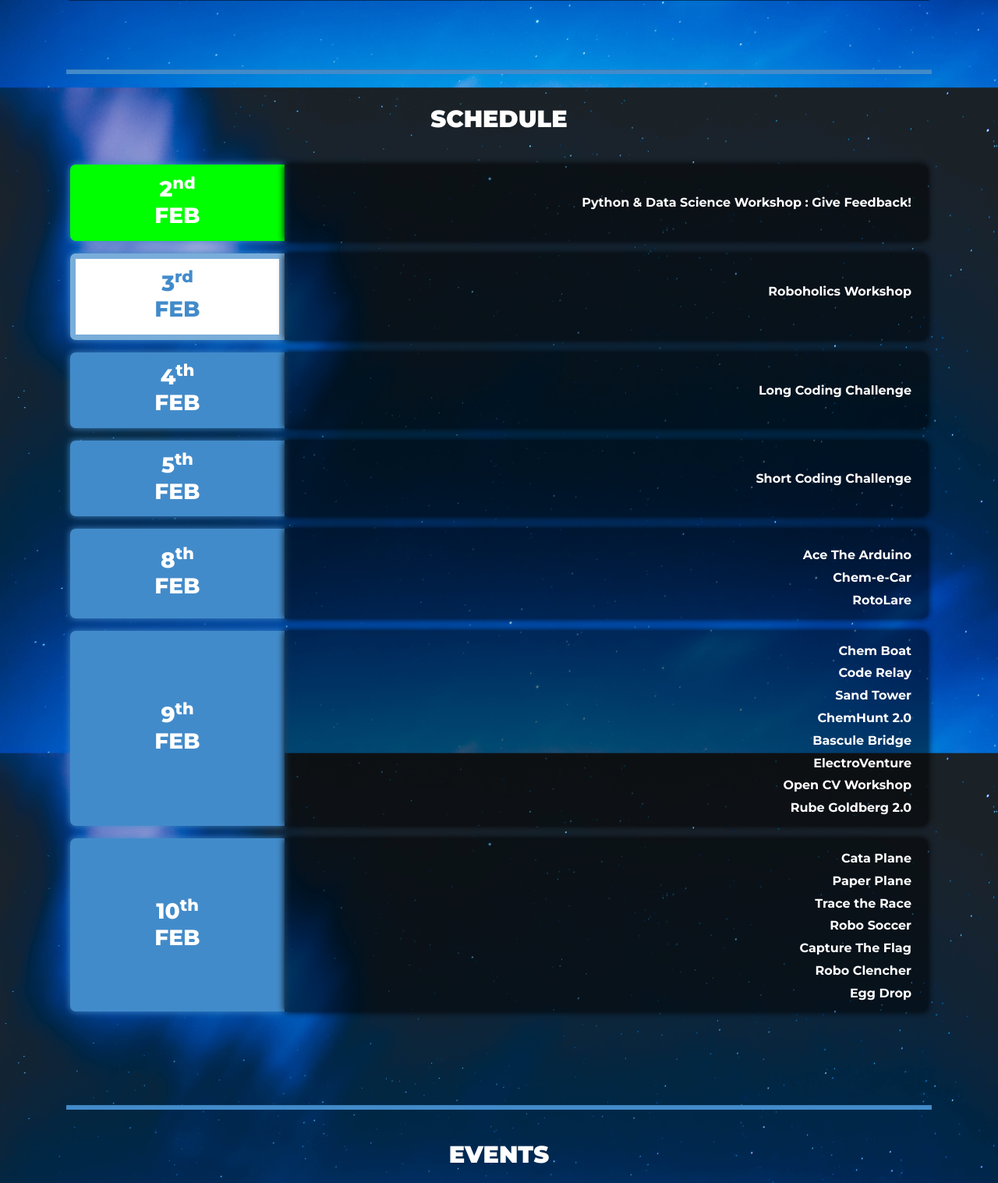
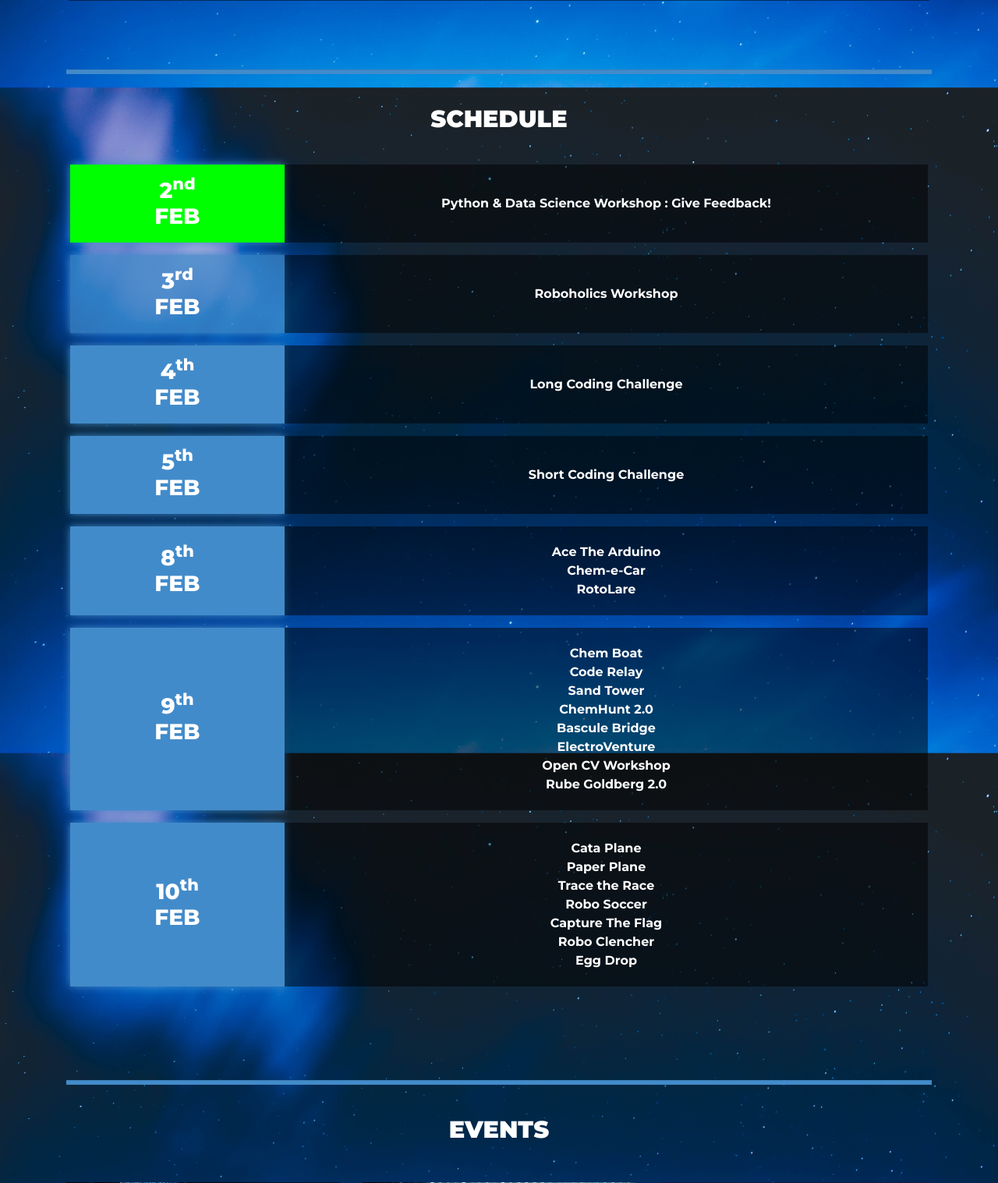
Before and after one commit to ParthPant/prodyogiki19, a PHP site: page / in a window 1280 px wide. Shown: the part 1541-3058 px from the top of the page at 78% size. Run offline with PHP 8.4, Linux system fonts and the light colour scheme.

Commit message:
Sponsors & Schedule

```diff
--- a/css/style.css
+++ b/css/style.css
@@ -365,6 +365,15 @@
 
 /* //banner text */
 
+/* Frequents */
+hr.seperator {
+    background-color: #428bca;
+    height: 5px;
+    margin: 1em 0;
+}
+
+
+
 /* ABOUT US */
 
 #nithLogo {
@@ -391,25 +400,24 @@
 
 /* SCHEDULE */
 
-#schedule .event-card {
-    box-shadow: 0 0 10px #010101;
+
+.event-card {
     background: rgba(0, 0, 0, 0.5);
-    padding: 10px 21px;
+    padding: 21px 21px;
     font-size: 1.2em;
     color: #aaa;
-    text-align: right;
-    border-radius: 7px;
-    border-top-left-radius: 0;
-    border-bottom-left-radius: 0;
+    text-align: center;
     font-weight: 700;
+    min-height: 100px;
+    display: flex;
+    flex-wrap: wrap;
+    align-items: center;
+    justify-content:center;
 }
 
 #schedule .date {
     box-shadow: 0 0 10px #428bca;
     padding: 15px;
-    border-radius: 7px;
-    border-top-right-radius: 0;
-    border-bottom-right-radius: 0;
     display: flex;
     align-items: center;
     justify-content: center;
@@ -418,26 +426,27 @@
 }
 
 #schedule .date.active {
-    background: #fff;
-    color: #428bca;
+    color: #fff;
     animation: blinkish 1s infinite;
 }
 
-@keyframes blinkish{
+@keyframes blinkish {
     0% {
-        border : 2mm solid transparent;
+        background: transparent;
     }
+
     50% {
-        border: 2mm solid #428bca;
+        background: #428bca;
     }
+
     100% {
-        border : 2mm solid transparent;
+        background: transparent;
     }
 }
 
 #schedule .date.off {
-    background:#0f0;
-    color:#fff;
+    background: #0f0;
+    color: #fff;
 }
 
 #schedule .date h3 {
@@ -467,10 +476,11 @@
 
 .label {
     margin-top: 100px;
-    padding-bottom: 30px;
     font-size: 24px;
+    margin-bottom: 12px;
     color: black;
 }
+
 
 .sponsor img {
     max-width: 360px;
@@ -504,14 +514,16 @@
     font-size: 1em;
 }
 
-.scheduleLink {
+a.scheduleLink {
     color: white;
     cursor: pointer;
     transition: all 0.3s;
     font-size: 16px;
+    display : block;
+    flex : 100%;
 }
 
-.scheduleLink:hover {
+a.scheduleLink:hover {
     color: white;
     font-size: 20px;
 }
--- a/index.html
+++ b/index.html
@@ -181,44 +181,44 @@
         <section id="schedule">
             <div class="container py-3">
                 <br>
-                <hr style="background: #428bca;height: 5px;">
+                <hr class="seperator">
                 <br>
                 <h3 class="agile-head text-center">Schedule</h3>
                 <br>
                 <div class="row my-3">
-                    <div class="col-3 text-center date off">
+                    <div class="col-lg-3 col-md-3 col-sm-12 text-center date off">
                         <h3>2<sup>nd</sup><br>FEB</h3>
                     </div>
-                    <div class="col-9 event-card " style="padding-top: 33px">
+                    <div class="col-lg-9 col-md-9 col-sm-12 event-card " >
                         <a href="#datathonWorkshop" class="scheduleLink">Python & Data Science Workshop : Give
                             Feedback!</a>
                     </div>
                 </div>
 
                 <div class="row my-3">
-                    <div class="col-3 text-center date active">
+                    <div class="col-lg-3 col-md-3 col-sm-12 text-center date active">
                         <h3>3<sup>rd</sup><br>FEB</h3>
                     </div>
-                    <div class="col-9 event-card " style="padding-top: 33px">
+                    <div class="col-lg-9 col-md-9 col-sm-12 event-card " >
                         <a href="#roboholicWorkshop" class="scheduleLink">Roboholics Workshop</a>
                     </div>
                 </div>
 
                 <div class="row my-3">
-                    <div class=" text-center col-3 date ">
+                    <div class=" col-lg-3 col-md-3 col-sm-12 text-center date ">
                         <h3>4<sup>th</sup><br>FEB</h3>
                     </div>
-                    <div class="col-9 event-card " style="padding-top: 33px">
+                    <div class="col-lg-9 col-md-9 col-sm-12 event-card ">
                         <a href="#longCoding" class="scheduleLink">Long Coding Challenge</a>
                     </div>
                 </div>
 
 
                 <div class="row my-3">
-                    <div class=" text-center col-3 date ">
+                    <div class=" col-lg-3 col-md-3 col-sm-12 text-center date ">
                         <h3>5<sup>th</sup><br>FEB</h3>
                     </div>
-                    <div class="col-9 event-card " style="padding-top: 33px">
+                    <div class="col-lg-9 col-md-9 col-sm-12 event-card ">
                         <a href="#shortCoding" class="scheduleLink">Short Coding Challenge</a>
                     </div>
                 </div>
@@ -227,50 +227,51 @@
                             <div class=" text-center date ">
                                 <h3>7<sup>th</sup><br>FEB</h3>
                             </div>
-                            <div class="col-9 event-card ">
+                            <div class="col-lg-9 col-md-9 col-sm-12 event-card ">
                                 <a href="#dataThon" class="scheduleLink">Datathon</a>
                             </div>
                         </div> -->
 
                 <div class="row my-3">
-                    <div class=" text-center col-3 date ">
+                    <div class=" col-lg-3 col-md-3 col-sm-12 text-center date ">
                         <h3>8<sup>th</sup><br>FEB</h3>
                     </div>
-                    <div class="col-9 event-card " style="padding-top: 18px">
-                        <a href="#aceArduino" class="scheduleLink">Ace The Arduino</a><br>
-                        <a href="#chemecar" class="scheduleLink">Chem-e-Car</a><br>
-                        <a href="#rotolare" class="scheduleLink">RotoLare</a><br>
+                    <div class="col-lg-9 col-md-9 col-sm-12 event-card ">
+                        <div>
+                            <a href="#aceArduino" class="scheduleLink">Ace The Arduino</a>
+                            <a href="#chemecar" class="scheduleLink">Chem-e-Car</a>
+                            <a href="#rotolare" class="scheduleLink">RotoLare</a>
+                        </div>
                     </div>
                 </div>
 
                 <div class="row my-3">
-                    <div class=" text-center col-3 date ">
+                    <div class=" col-lg-3 col-md-3 col-sm-12 text-center date ">
                         <h3>9<sup>th</sup><br>FEB</h3>
                     </div>
-                    <div class="col-9 event-card ">
-                        <a href="#chemBoat" class="scheduleLink"> Chem Boat</a><br>
-                        <a href="#codeRelay" class="scheduleLink"> Code Relay</a> <br>
-                        <a href="#sandTower" class="scheduleLink"> Sand Tower</a> <br>
-                        <a href="#chemHunt" class="scheduleLink"> ChemHunt 2.0</a><br>
-                        <a href="#basculeBridge" class="scheduleLink"> Bascule Bridge</a><br>
-                        <a href="#electroventure" class="scheduleLink"> ElectroVenture</a><br>
-                        <a href="#opencv" class="scheduleLink"> Open CV Workshop</a><br>
+                    <div class="col-lg-9 col-md-9 col-sm-12 event-card ">
+                        <a href="#chemBoat" class="scheduleLink"> Chem Boat</a>
+                        <a href="#codeRelay" class="scheduleLink"> Code Relay</a>
+                        <a href="#sandTower" class="scheduleLink"> Sand Tower</a>
+                        <a href="#chemHunt" class="scheduleLink"> ChemHunt 2.0</a>
+                        <a href="#basculeBridge" class="scheduleLink"> Bascule Bridge</a>
+                        <a href="#electroventure" class="scheduleLink"> ElectroVenture</a>
+                        <a href="#opencv" class="scheduleLink"> Open CV Workshop</a>
                         <a href="#rubeGoldberg" class="scheduleLink"> Rube Goldberg 2.0</a>
                     </div>
                 </div>
 
                 <div class="row my-3">
-                    <div class=" text-center col-3 date " style="text-align:center">
+                    <div class=" col-lg-3 col-md-3 col-sm-12 text-center date " style="text-align:center">
                         <h3>10<sup>th</sup><br>FEB</h3>
                     </div>
-                    <div class="col-9 event-card ">
-                        <a href="#cataplane" class="scheduleLink">Cata Plane</a> <br>
+                    <div class="col-lg-9 col-md-9 col-sm-12 event-card ">
+                        <a href="#cataplane" class="scheduleLink">Cata Plane</a>
                         <a href="#paperPlane" class="scheduleLink">Paper Plane</a>
-                        <br>
-                        <a href="#traceTheRace" class="scheduleLink">Trace the Race</a> <br>
-                        <a href="#roboSoccer" class="scheduleLink">Robo Soccer</a> <br>
-                        <a href="#captureTheFlag" class="scheduleLink">Capture The Flag</a> <br>
-                        <a href="#roboClencher" class="scheduleLink">Robo Clencher</a> <br>
+                        <a href="#traceTheRace" class="scheduleLink">Trace the Race</a>
+                        <a href="#roboSoccer" class="scheduleLink">Robo Soccer</a>
+                        <a href="#captureTheFlag" class="scheduleLink">Capture The Flag</a>
+                        <a href="#roboClencher" class="scheduleLink">Robo Clencher</a>
                         <a href="#eggDropChallenge" class="scheduleLink">Egg Drop</a>
                     </div>
                 </div>
@@ -343,7 +344,7 @@
         <section class="courses-sec py-lg-5 pb-5" id="events">
             <div class="container">
                 <br>
-                <hr style="background: #428bca;height: 5px;">
+                <hr class="seperator">
                 <br>
                 <div class="title-sec-agile text-center">
 
@@ -1265,7 +1266,7 @@
             <div class="container">
                 <div class="title-sec-agile text-center">
                     <br>
-                    <hr style="background: #428bca;height: 5px;">
+                    <hr class="seperator">
                     <br>
 
                     <h3 class="agile-head">Workshops</h3>
@@ -1426,7 +1427,7 @@
             <div class="container">
                 <div class="title-sec-agile text-center">
                     <br>
-                    <hr style="background: #428bca;height: 5px;">
+                    <hr class="seperator">
                     <br>
 
                     <h3 class="agile-head">Our Sponsors</h3>
@@ -1439,33 +1440,41 @@
                         <div class="sponsor col-12">
                             <div class="label">Title Sponsor</div>
                             <img id="moringa" src="/images/Sponsors/moringa.jpg" >
+                            <div><span class="name">Moringa</span></div>
                         </div>
                         <div class="sponsor col-lg-4 col-md-6 col-sm-12">
                             <div class="label">Media Partner</div>
                             <img src="/images/Sponsors/dainikJagran.png" >
+                            <div><span class="name">Danik Jagran</span></div>
                         </div>
 
                         <div class="sponsor col-lg-4 col-md-6 col-sm-12">
                             <div class="label">Co-Sponsors</div>
                             <img src="/images/Sponsors/miraculousEdutech.png" >
+                            <div><span class="name">Miraculous Edutech</span></div>
                         </div>
 
                         <div class="sponsor col-lg-4 col-md-12 col-sm-12">
                             <div class="label">Beverage Partner</div>
                             <img src="/images/Sponsors/bNatural.jpg" >
+                            <div><span class="name">B Naturals</span></div>
+
                         </div>
                         <div class="sponsor col-lg-4 col-md-4 col-sm-12">
                             <div class="label">Hospitality Partner</div>
                             <img src="/images/Sponsors/basantResorts.png" >
+                            <div><span class="name">Basant Resorts</span></div>
                         </div>
                         <div class="sponsor col-lg-4 col-md-4 col-sm-12">
                             <div class="label">Software Partner</div>
-                            <img src="/images/Sponsors/vaioti.jpg" >
+                            <img src="/images/Sponsors/vaioti.png" >
                             <div><span class="name">Vaioti</span></div>
                         </div>
                         <div class="sponsor col-lg-4 col-md-4 col-sm-12">
                             <div class="label">Sponsor</div>
                             <img src="/images/Sponsors/ethereal.png" >
+                            <div><span class="name">Ethereal</span></div>
+
                         </div>
                 </div>
             </div>
```
Also changed, not shown: images/Sponsors/2000.jpg (added), images/Sponsors/bNatural.jpg, images/Sponsors/basantResorts.png, images/Sponsors/dainikJagran.png, images/Sponsors/dj.png (added), images/Sponsors/ethereal.png, images/Sponsors/miraculousEdutech.png, images/Sponsors/moringa.jpg, images/Sponsors/vaioti.png (added).
